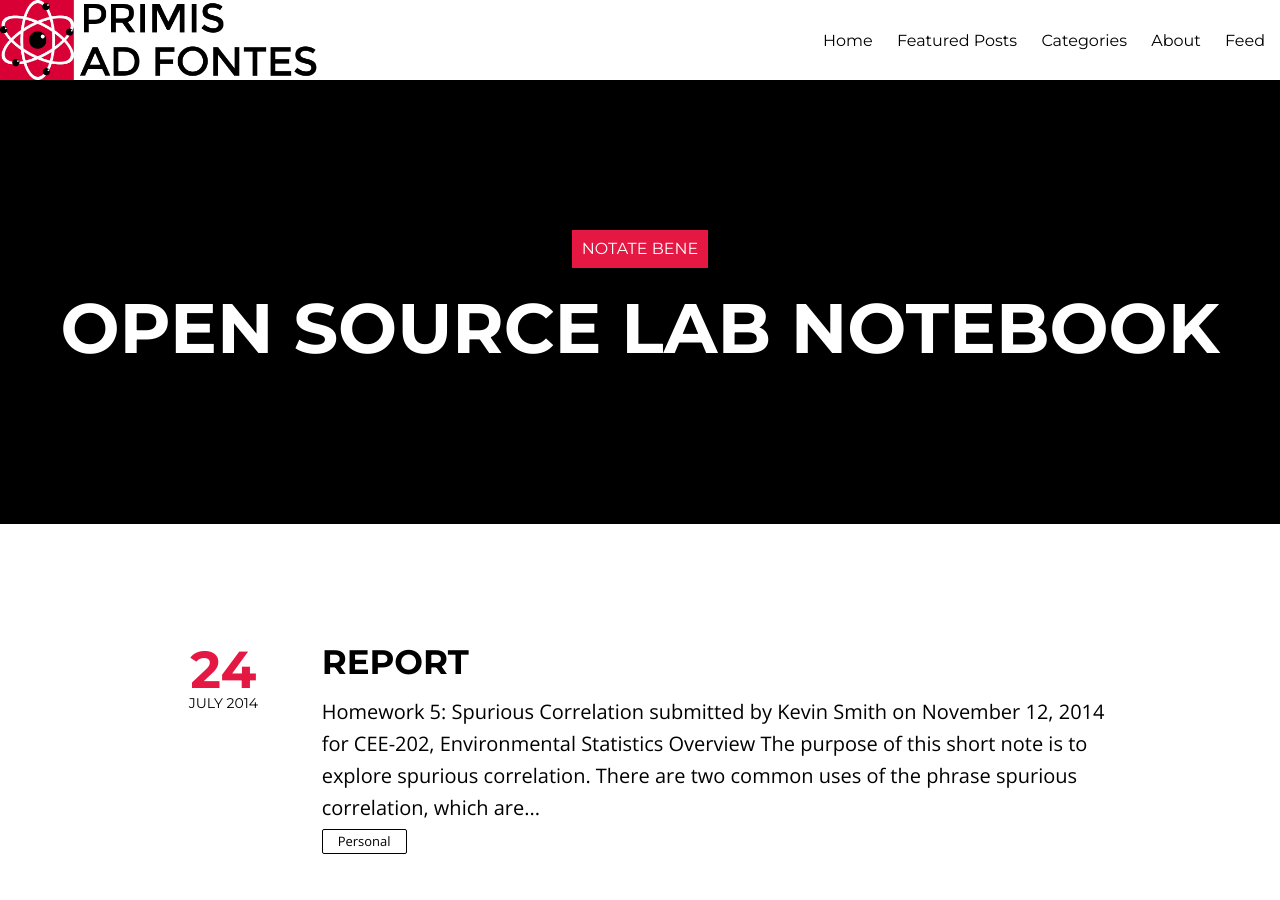
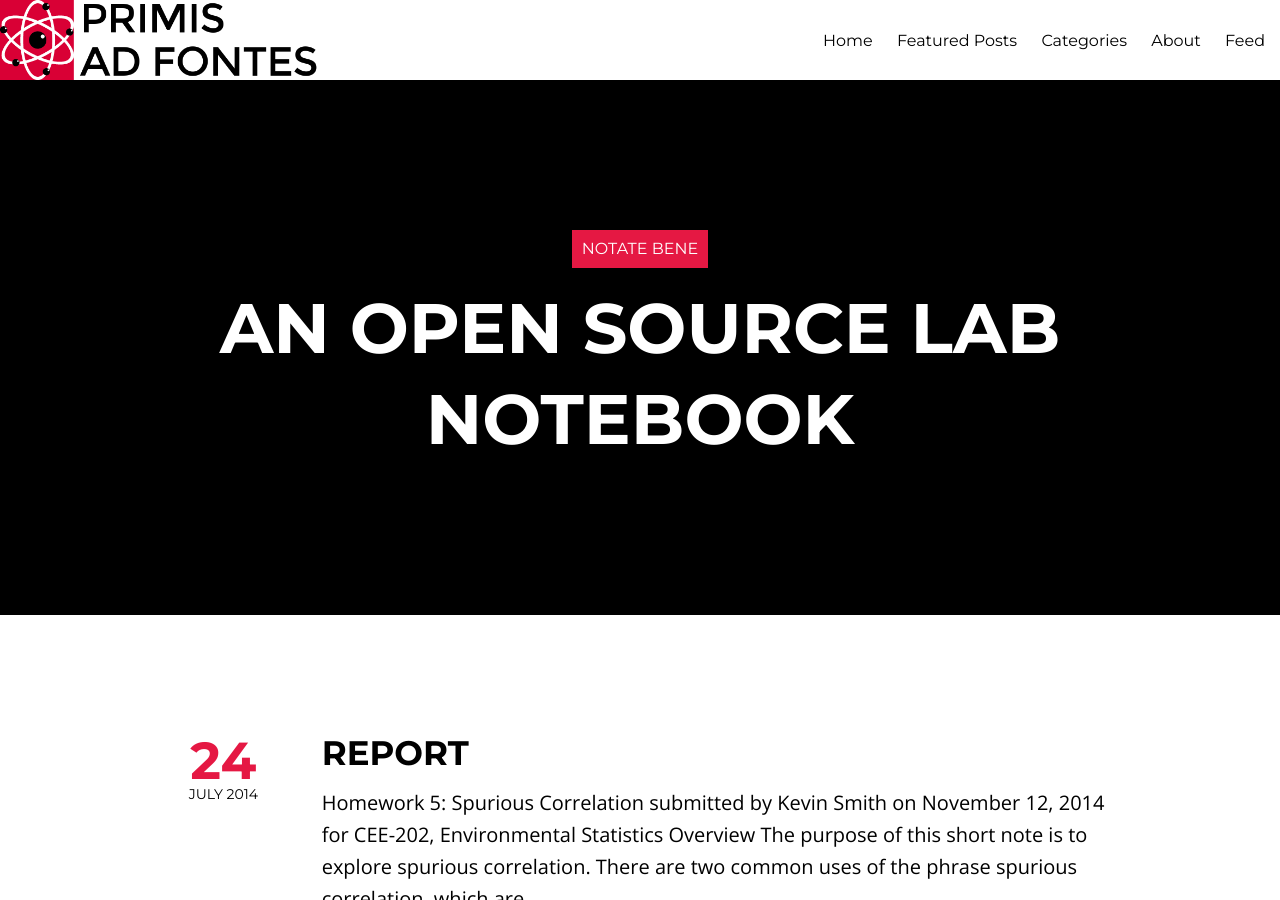
Before and after one commit to Kevin-M-Smith-Retired/primisadfontes-dev, a Jekyll site: the page built from index.html, in a window 1280 px wide and 900 px high. Built offline with Jekyll 4.4.1, drawn with Linux system fonts in a browser that asks for light colours; nearby versions of some CDN libraries; the list of posts is cut into pages by our own code.

```diff
--- a/_config.yml
+++ b/_config.yml
@@ -1,5 +1,5 @@
 title:            notate bene
-description:      "Open Source Lab Notebook"
+description:      "An Open Source Lab Notebook"
 logo:             logo.png
 disqus_shortname: hmfaysal
 share:            true
```
